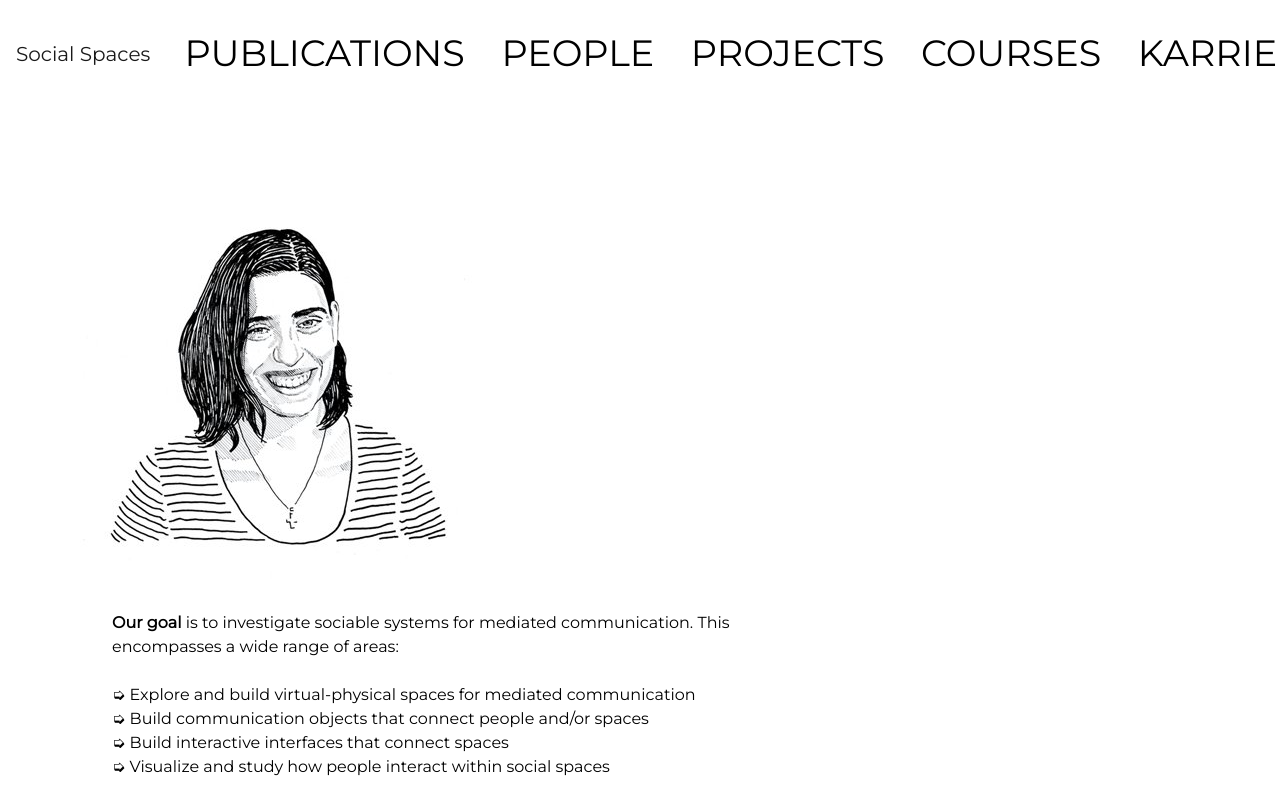
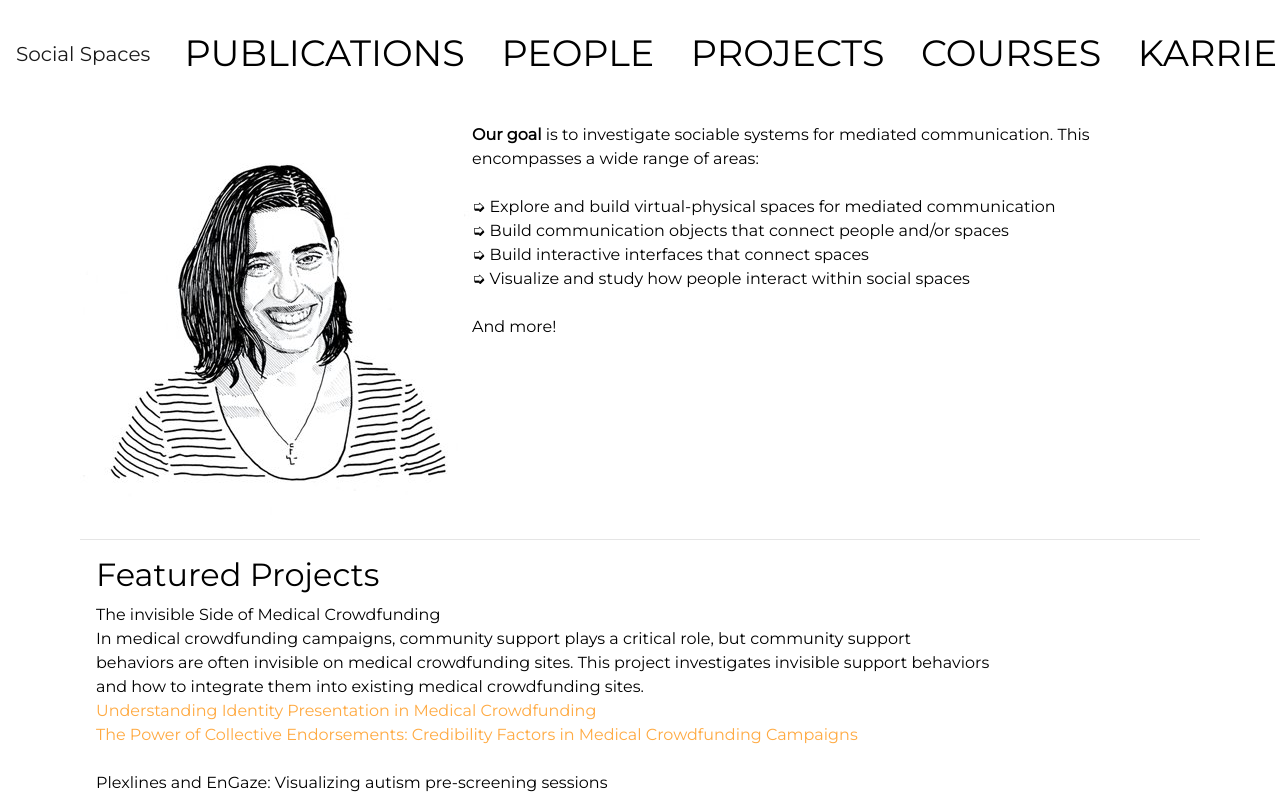
Before and after one commit to quvaba/socwebsite, a React app: page / in a window 1280 px wide. Shown: the top 798 px of the page. Built offline with nearby package versions, Linux system fonts and the light colour scheme.

Commit message:
moved mission statement up

```diff
--- a/src/App.js
+++ b/src/App.js
@@ -70,7 +70,7 @@ class App extends Component {
 
     return(
       <div className="App">
-        <PageNavBar json={pagesJson} loadPage={this.goToPage}/>
+        <NavBar json={pagesJson} loadPage={this.goToPage}/>
         {pageContents}
       </div>
     );
@@ -85,7 +85,7 @@ class App extends Component {
  *
  * [PROPS] loadPage - function that passes page clicked to App
  */
-class PageNavBar extends Component {
+class NavBar extends Component {
   constructor(props){
     super(props);
     this.handleClick = this.handleClick.bind(this);
@@ -120,7 +120,7 @@ class PageNavBar extends Component {
     return(
       <div className="NavBar">
       <Navbar className="navbar-light" expand="sm">
-          <NavbarBrand href="/">Social Spaces</NavbarBrand>
+          <NavbarBrand id="NavBarBrand" href="/">Social Spaces</NavbarBrand>
           <NavbarToggler onClick={this.toggle} />
           <Collapse isOpen={this.state.isOpen} navbar>
               <Nav className="ml-auto" navbar>
@@ -571,8 +571,9 @@ class HomePage extends Component {
 
     return(
       <div className="HomePage">
-        <img src={karriePic}></img>
-        <div className="HomeStatement">
+        <div className="HomeTop">
+          <span><img className="KarrieHomePic" src={karriePic}></img></span>
+          <span className="HomeStatement">
             <strong>Our goal</strong> is to investigate sociable systems for mediated communication.
             This encompasses a wide range of areas:<br/><br/>
 
@@ -581,6 +582,7 @@ class HomePage extends Component {
             ➭ Build interactive interfaces that connect spaces<br/>
             ➭ Visualize and study how people interact within social spaces<br/><br/>
             And more!
+          </span>
         </div>
 
         <hr />
@@ -589,6 +591,7 @@ class HomePage extends Component {
           <h2>Featured Projects</h2>
           {projList}
         </div>
+
       </div>
 
     );
--- a/src/App.scss
+++ b/src/App.scss
@@ -32,6 +32,10 @@ li {
   text-align: left;
   font-family: "Montserrat";
   color: black;
+}
+
+#NavBarBrand .navbar-brand a{
+  font-size: 2em;
 }
 
 .NavOption {
@@ -164,11 +168,19 @@ li {
 
 .HomePage{
   margin: 5em;
+  margin-top: 1em;
+}
+
+.HomeTop{
+  height: 400px;
+}
+
+.KarrieHomePic{
+  float:left;
 }
 
 .HomeStatement{
-  margin: 2em;
-  width: 50vw;
+  margin-top: 3em;
 }
 
 .FeaturedProjects{
```
Lines whose indentation alone changed are shown as unchanged.
